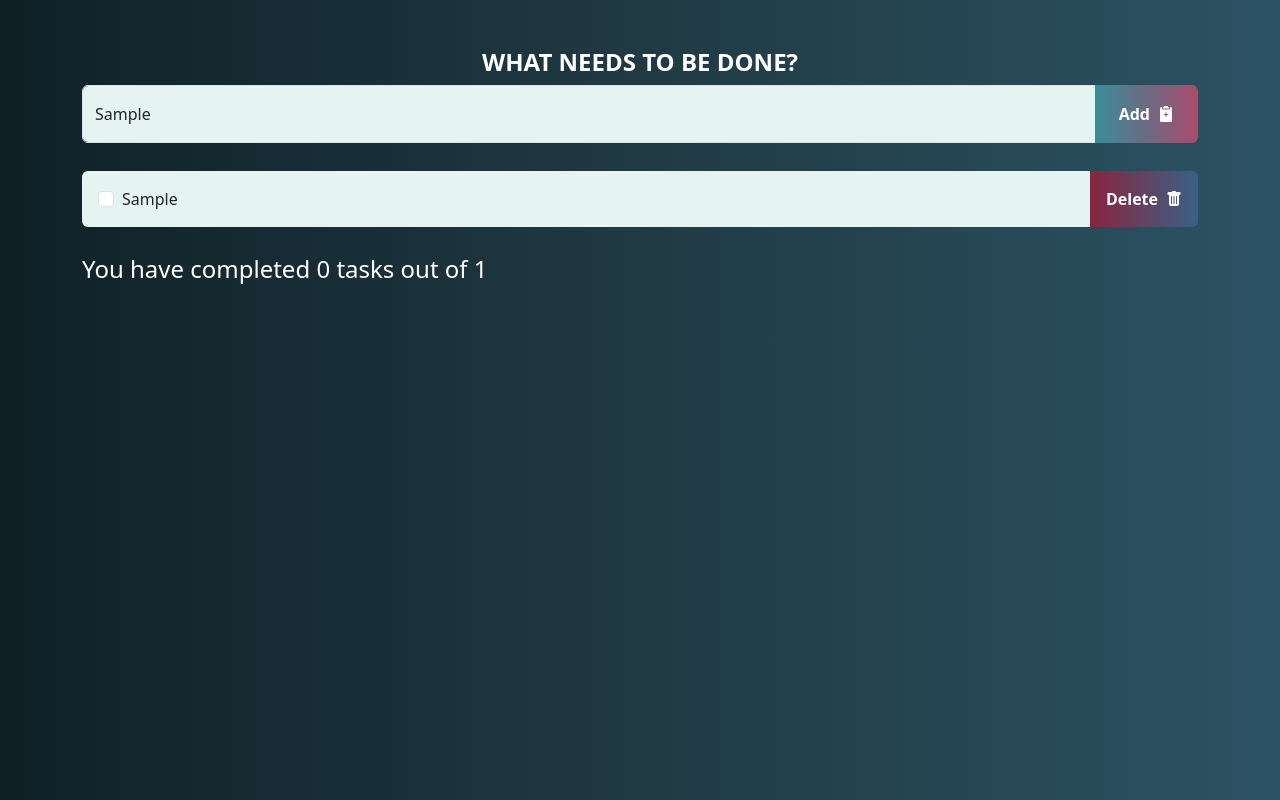
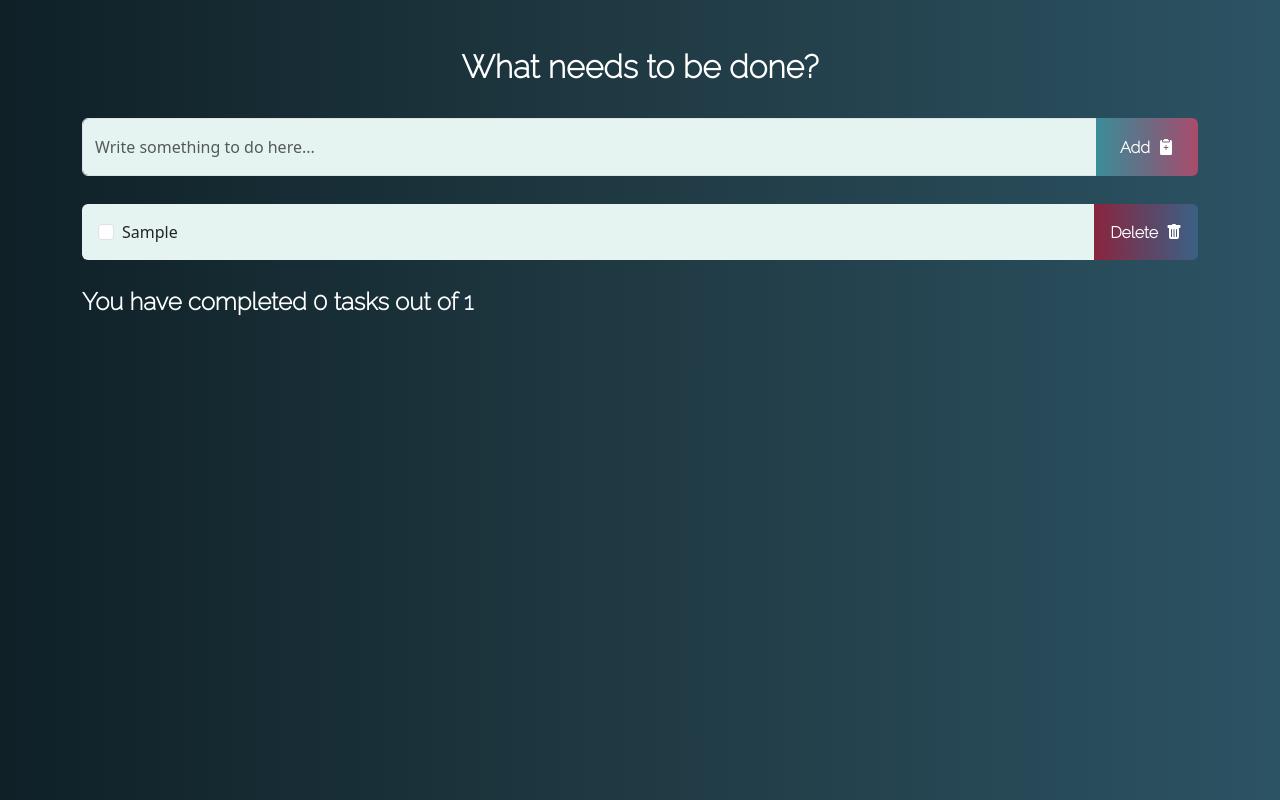
Before and after one commit to PaulinaCarcamo/ReactReduxTasks1503, a React (Create React App) app: page / in a window 1280 px wide. Both pictures are taken after typing "Sample" into the empty fields and a click on the button "Add". Built offline with nearby package versions, Linux system fonts and the light colour scheme; no server answers.

Commit message:
Adding fonts, setting conditions when adding or deleting items

```diff
--- a/package.json
+++ b/package.json
@@ -18,6 +18,7 @@
     "react-toastify": "^9.1.1",
     "redux-persist": "^6.0.0",
     "redux-thunk": "^2.4.2",
+    "sass-google-fonts": "^1.0.1",
     "web-vitals": "^2.1.4"
   },
   "scripts": {
--- /dev/null
+++ b/src/assets/images.jsx
@@ -0,0 +1,8 @@
+export const images = [
+    {
+        img: "https://cdn-icons-png.flaticon.com/512/5486/5486283.png"
+    },
+    {
+        img: "https://cdn-icons-png.flaticon.com/512/5486/5486283.png"
+    }
+]
--- a/src/components/AddTodo.jsx
+++ b/src/components/AddTodo.jsx
@@ -21,12 +21,14 @@ const AddTodo = () => {
             return notify()
         }
         dispatch(addTodo({ todo: value }));
+        setValue("")
     };
 
     return (
         <div className="container">
 
-            <h6 className="display-6 text-light text-center ">WHAT NEEDS TO BE DONE?</h6>
+            <h6 className="display-2 text-light text-center">What needs to be done?</h6>
+            <br />
             <form onSubmit={onSubmit}>
                 <div className="input-group ">
                     <input
@@ -37,7 +39,9 @@ const AddTodo = () => {
                         onChange={(event) => setValue(event.target.value)}
                     />
                     <button className="btn btn-primary border-0 px-4" type="submit">
-                        <span className="fw-bold text-light d-flex align-items-center">Add <Clipboard2PlusFill className="ms-2" /> </span>
+                        <span className="display-4 fw-bold text-light d-flex align-items-center">
+                            Add <Clipboard2PlusFill className="ms-2" />
+                        </span>
                     </button>
                 </div>
                 {/* <button onClick={notify}>Notify!</button> */}
--- a/src/components/Completed.jsx
+++ b/src/components/Completed.jsx
@@ -10,9 +10,26 @@ const CompletedTodo = () => {
 
     return (
         <div className="container">
-            <h4 className="text-light">
-                You have completed {completedtodos.length} tasks out of {alltodos.length}
-            </h4>
+            {alltodos.length === 0
+                ? null
+                :
+                <div>
+                    {completedtodos.length === 1
+                        ?
+                        <div>
+                            <h5 className="display-3 text-light">
+                                You have completed <span className="font-gd">{completedtodos.length}</span> task out of <span>{alltodos.length}</span>
+                            </h5>
+                        </div>
+                        :
+                        <div>
+                            <h5 className="display-3 text-light">
+                                You have completed <span className="font-gd">{completedtodos.length}</span> tasks out of <span>{alltodos.length}</span>
+                            </h5>
+                        </div>
+                    }
+                </div>
+            }
         </div>
     );
 };
--- a/src/components/TodoForm.jsx
+++ b/src/components/TodoForm.jsx
@@ -2,6 +2,10 @@ import React, { useEffect } from 'react';
 import TodoItem from './TodoItem';
 import { useSelector, useDispatch } from 'react-redux';
 import { getTodosAsync } from '../redux/slice';
+import { Check2Circle, ListCheck } from 'react-bootstrap-icons';
+// import { images } from '../assets/images';
+
+// const welldone = images[0].img
 
 const TodoForm = () => {
     const dispatch = useDispatch();
@@ -15,7 +19,11 @@ const TodoForm = () => {
         <div className="container">
 
             {todos.length === 0
-                ? <div><h5 className="text-light">Looks like you&apos;re absolutely free today!</h5></div>
+                ?
+                <div>
+                    <h5 className="text-light">All done! <Check2Circle /> </h5>
+                    {/* <img src={welldone} height="200"></img> */}
+                </div>
                 :
                 <ul className="list-group">
                     {todos.map((todo) => (
--- a/src/components/TodoItem.jsx
+++ b/src/components/TodoItem.jsx
@@ -64,7 +64,7 @@ const TodoItem = ({ id, todo, completed }) => {
                         </label>
                     </span>
                     <button className="btn btn-secondary border-0 px-3" onClick={handleDelete}>
-                        <span className="fw-bold text-light d-flex align-items-center">
+                        <span className="display-4 fw-bold text-light d-flex align-items-center">
                             Delete
                             <TrashFill className="ms-2"/>
                             </span>
--- a/src/index.jsx
+++ b/src/index.jsx
@@ -5,7 +5,6 @@ import store from './redux/store';
 import { Provider } from 'react-redux';
 import 'bootstrap/dist/css/bootstrap.min.css';
 import './sass/theme.scss';
-import './sass/buttons.scss'
 
 ReactDOM.render(
   <React.StrictMode>
--- a/src/sass/buttons.scss
+++ /dev/null
@@ -1,30 +0,0 @@
-// background: #aa4b6b;  /* fallback for old browsers */
-// background: -webkit-linear-gradient(to right, #3b8d99, #6b6b83, #aa4b6b);  /* Chrome 10-25, Safari 5.1-6 */
-// background: linear-gradient(to right, #3b8d99, #6b6b83, #aa4b6b); /* W3C, IE 10+/ Edge, Firefox 16+, Chrome 26+, Opera 12+, Safari 7+ */
-
-$p-bg: #aa4b6b;
-$p-bg-wk: -webkit-linear-gradient(to right, #3b8d99, #6b6b83, #aa4b6b);
-$p-bg-gd: linear-gradient(to right, #3b8d99, #6b6b83, #aa4b6b);
-
-.btn-primary {
-    background: $p-bg;
-    background: $p-bg-wk;
-    background: $p-bg-gd;
-  }
-
-//   background: #3a6186;  /* fallback for old browsers */
-//   background: -webkit-linear-gradient(to right, #89253e, #3a6186);  /* Chrome 10-25, Safari 5.1-6 */
-//   background: linear-gradient(to right, #89253e, #3a6186); /* W3C, IE 10+/ Edge, Firefox 16+, Chrome 26+, Opera 12+, Safari 7+ */
-$s-bg: #3a6186 ;
-$s-bg-wk: -webkit-linear-gradient(to right, #89253e, #3a6186);
-$s-bg-gd: linear-gradient(to right, #89253e, #3a6186);
-
-.btn-secondary {
-    background: $s-bg;
-    background: $s-bg-wk;
-    background: $s-bg-gd;
-}
-
-// background: #3CA55C;  /* fallback for old browsers */
-// background: -webkit-linear-gradient(to right, #B5AC49, #3CA55C);  /* Chrome 10-25, Safari 5.1-6 */
-// background: linear-gradient(to right, #B5AC49, #3CA55C); /* W3C, IE 10+/ Edge, Firefox 16+, Chrome 26+, Opera 12+, Safari 7+ */
--- a/src/sass/theme.scss
+++ b/src/sass/theme.scss
@@ -1,5 +1,8 @@
+@import url('https://fonts.googleapis.com/css2?family=Raleway:wght@200&display=swap');
+
+$Raleway: 'Raleway', sans-serif;
+
 $primary: #00786D;
-$secondary: #47A676;
 $secondary: #E6F4F1;
 $success: #D1FAE9;
 $danger: #69384A;
@@ -17,22 +20,27 @@ $theme-colors: (
   "dark": $dark
 );
 
+$display-font-weight: 600;
 $display-font-sizes: (
-  1: 4rem,
-  2: 3.5rem,
-  3: 3rem,
-  4: 2.5rem,
-  5: 2rem,
-  6: 1.5rem
+  1: 2.5rem,
+  2: 2rem,
+  3: 1.5rem,
+  4: 1rem,
+  5: .5rem,
+  // 6: .5rem
 );
-
-$display-font-weight: 600;
-
-
 
 $bg: #0F2027;
 $bg-wk: -webkit-linear-gradient(to left, #2C5364, #203A43, #0F2027);
 $bg-gd: linear-gradient(to left, #2C5364, #203A43, #0F2027);
+
+$primary-btn: #aa4b6b;
+$primary-btn-wk: -webkit-linear-gradient(to right, #3b8d99, #6b6b83, #aa4b6b);
+$primary-btn-gd: linear-gradient(to right, #3b8d99, #6b6b83, #aa4b6b);
+
+$secondary-btn: #3a6186;
+$secondary-btn-wk: -webkit-linear-gradient(to right, #89253e, #3a6186);
+$secondary-btn-gd: linear-gradient(to right, #89253e, #3a6186);
 
 body {
   background: $bg;
@@ -40,4 +48,22 @@ body {
   background: $bg-gd;
 }
 
+.display-4,
+.display-3,
+.display-2 {
+  font-family: $Raleway;
+}
+
+.btn-primary {
+  background: $primary-btn;
+  background: $primary-btn-wk;
+  background: $primary-btn-gd;
+}
+
+.btn-secondary {
+  background: $secondary-btn;
+  background: $secondary-btn-wk;
+  background: $secondary-btn-gd;
+}
+
 @import "~bootstrap/scss/bootstrap";
```
Also changed, not shown: 1 other file (tests, documents, lock files or other folders).
